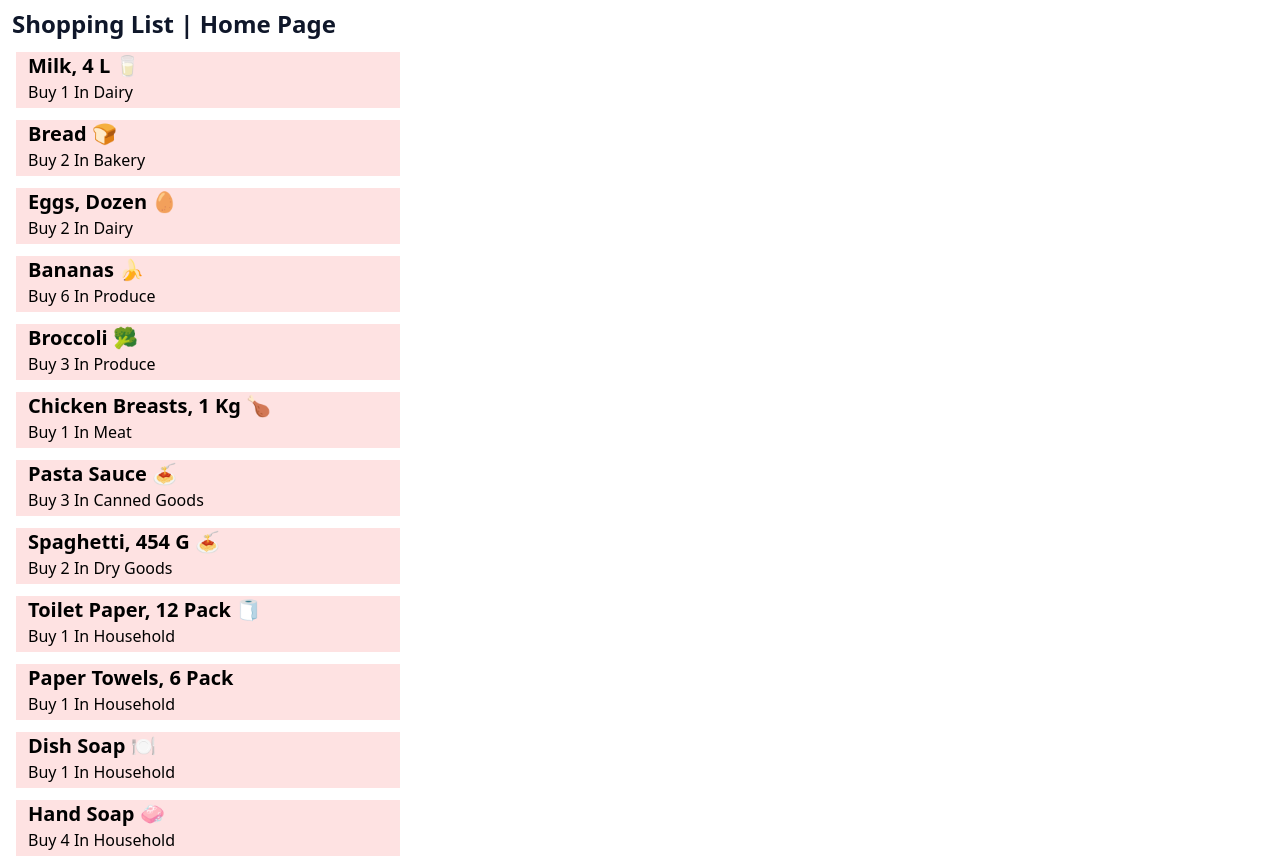
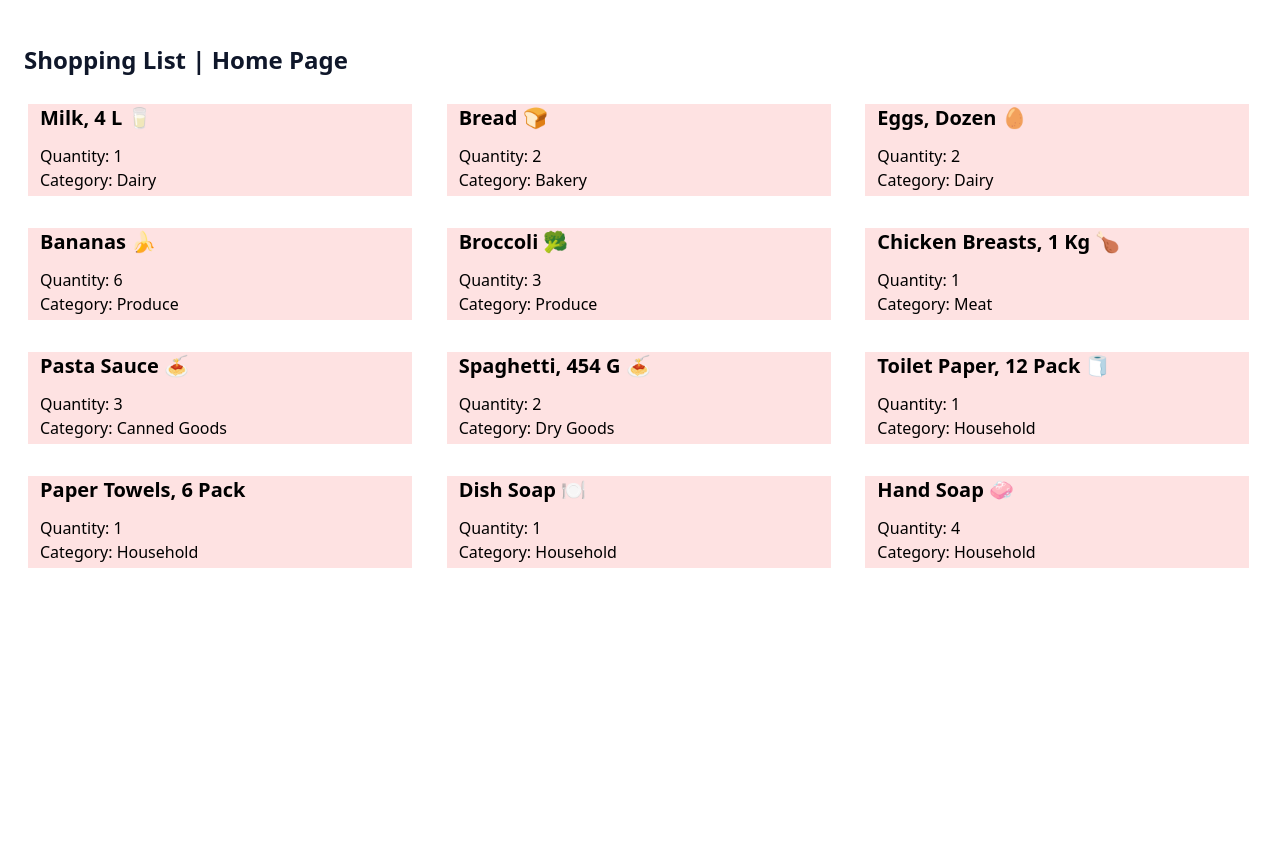
Before and after one commit to chinedu-amaechi/cprg306-assignments, a Next.js app: page /week-3 in a window 1280 px wide. After the commit the page ends 800 px from the top, so only its background shows below. Built offline with nearby package versions, Linux system fonts and the light colour scheme.

Commit message:
week- 3 content updated

```diff
--- a/app/week-3/item-list.js
+++ b/app/week-3/item-list.js
@@ -76,7 +76,7 @@ function ItemList() {
 
   // Render these items using the Item component you just created, passing item data as props
   return (
-    <ul>
+    <ul className='grid grid-cols-1 md:grid-cols-2 lg:grid-cols-3 gap-2'>
       <Item {...item1} />
       <Item {...item2} />
       <Item {...item3} />
--- a/app/week-3/item.js
+++ b/app/week-3/item.js
@@ -2,8 +2,10 @@
 function Item({name, quantity, category}) {
      return (
             <li className="m-3 max-w-sm bg-red-100 pl-3 pb-1 capitalize hover:bg-red-200 hover:scale-105 hover:border-none transition-all duration-300">
-                <h2 className="text-xl font-sans font-bold">{name}</h2>
-                <div>Buy {quantity} in {category}</div>
+                <h2 className="text-xl font-sans font-bold mb-3">{name}</h2>
+                <p>Quantity: {quantity}</p>
+                <p>Category: {category}</p>
+
             </li>
     );
 }
--- a/app/week-3/page.js
+++ b/app/week-3/page.js
@@ -2,13 +2,12 @@ import ItemList from "./item-list";
 
 function Page() {
   return (
-    <main className="m-1">
-      <div>
-        <h2 className=" m-2 font-semibold text-2xl text-slate-900">
+    <main className="m-1 container mx-auto px-4 py-8 ">
+
+        <h2 className=" m-2 font-semibold text-2xl text-slate-900 mb-4">
           Shopping List  | <a href="/" className="hover:text-red-300"> Home Page</a>
         </h2>
         <ItemList />
-      </div>
 
     </main>
   );
--- a/app/week-4/new-item.js
+++ b/app/week-4/new-item.js
@@ -2,9 +2,9 @@
 import { useState } from "react";
 
 
-export default function NewItem() {
+function NewItem() {
     const [quantity, setQuantity] = useState(1);
-    let buttonStyle = "w-8 bg-blue-500 text-black font-bold rounded-lg shadow-md hover:bg-red-200 focus:outline-none focus:ring-2 disabled:bg-gray-400 focus:ring-opacity-75";
+    let buttonStyle = "w-8 bg-blue-500 text-black font-bold rounded-lg shadow-md hover:bg-red-200 disabled:bg-gray-400 disabled:cursor-not-allowed focus:ring-opacity-75";
 
     const increment = () => {
       if (quantity < 20) {
@@ -23,12 +23,20 @@ export default function NewItem() {
       <div className="flex justify-between items-center">
         <span className="text-black text-xl">{quantity}</span>
         <div className="flex gap-2">
-          <button className={buttonStyle} onClick={decrement} disabled={quantity == 1}>-</button>
+          <button
+              className={buttonStyle}
+              onClick={decrement}
+              disabled={quantity == 1}>-</button>
 
-          <button className = {buttonStyle} onClick={increment} disabled={quantity == 20}>+</button>
+          <button
+              className={buttonStyle}
+              onClick={increment}
+              disabled={quantity == 20}>+</button>
         </div>
     </div>
   </div>
 
   );
 }
+
+export default NewItem;
```
